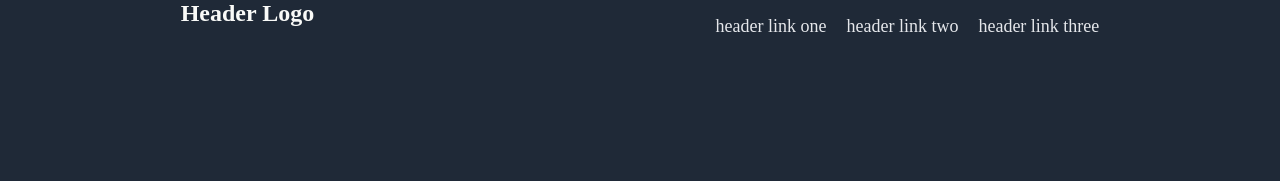
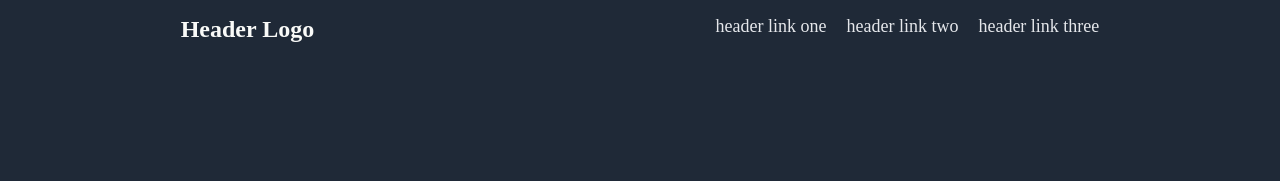
Before and after one commit to XAJX179/landing-page, a plain HTML site: page index.html in a window 1280 px wide. Shown: the top 181 px of the page. Drawn offline with Linux system fonts and the light colour scheme.

Commit message:
style : fix header logo position

```diff
--- a/styles.css
+++ b/styles.css
@@ -65,7 +65,10 @@ footer{
 }
 
 /* misc */
-.Header p,.upper h1,.upper p{
+.Header p{
+    margin: 16px 0px;
+}
+.upper h1,.upper p{
     padding: 0;
     margin: 0;
 }
```
